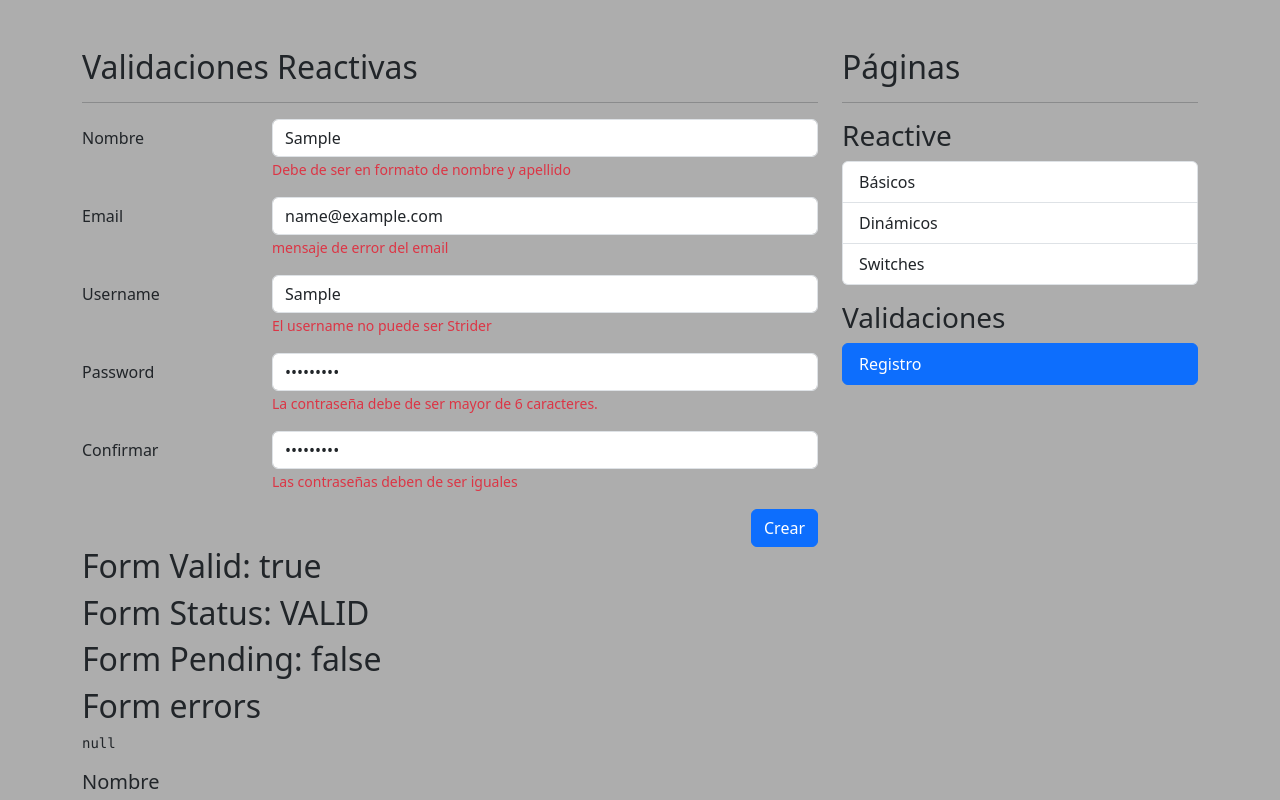
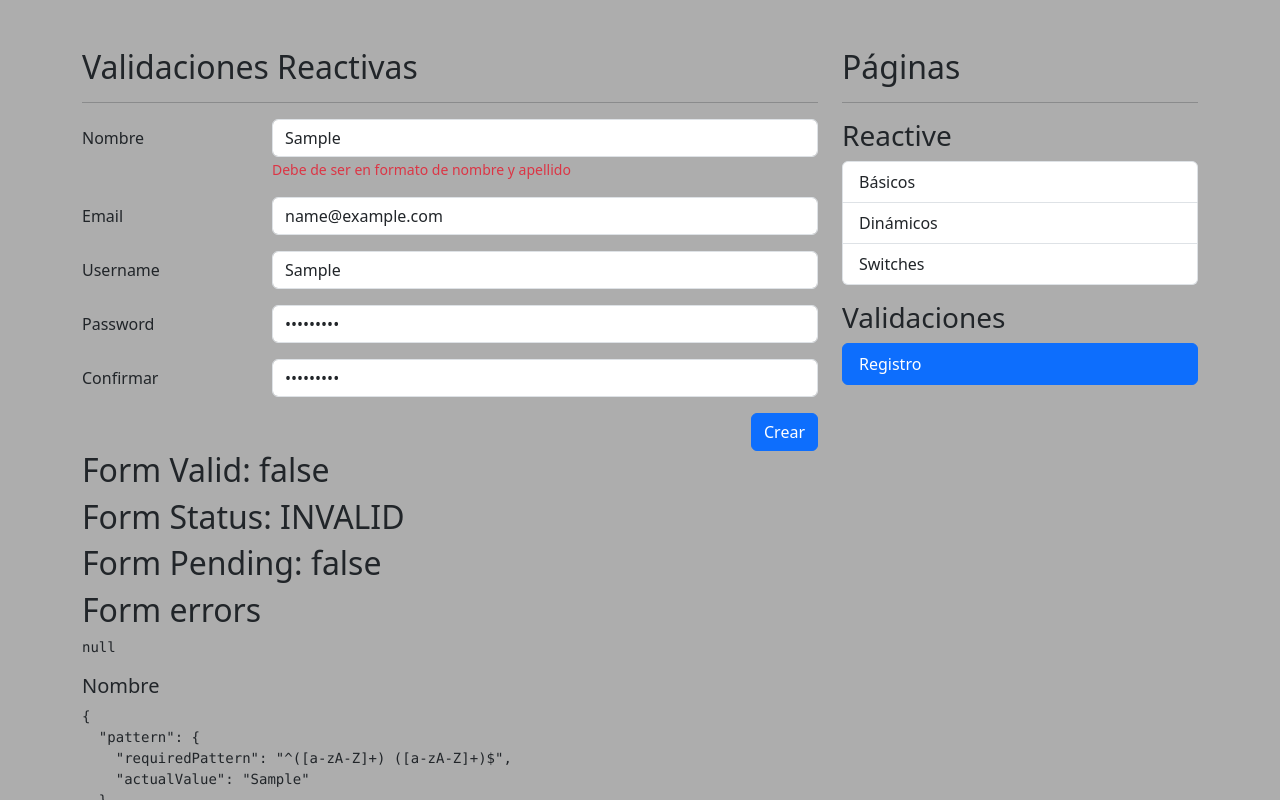
Before and after one commit to Chrisxavix/FormApp, an Angular app: page /auth/sign-up in a window 1280 px wide. Both pictures are taken after typing "Sample", "name@example.com", "Sample", "Sample123", "Sample123" into the empty fields and a click on the button "Crear". Shown: the top 800 px of the page. Built offline with nearby package versions, Linux system fonts and the light colour scheme.

Commit message:
FormApp - validate service

```diff
--- a/src/app/auth/pages/register-page/register-page.component.html
+++ b/src/app/auth/pages/register-page/register-page.component.html
@@ -13,8 +13,11 @@
               class="form-control"
               placeholder="Nombre del usuario"
               formControlName="name">
-            <span class="form-text text-danger">
-                Debe de ser en formato de nombre y apellido
+
+            <span
+              *ngIf="isValidField('name')"
+              class="form-text text-danger">
+              Debe de ser en formato de nombre y apellido
             </span>
           </div>
         </div>
@@ -28,7 +31,10 @@
               class="form-control"
               placeholder="Email del usuario"
               formControlName="email">
-            <span class="form-text text-danger">
+
+            <span
+              *ngIf="isValidField('email')"
+              class="form-text text-danger">
               mensaje de error del email
             </span>
           </div>
@@ -43,7 +49,10 @@
               class="form-control"
               placeholder="Nombre código del usuario"
               formControlName="username">
-            <span class="form-text text-danger">
+
+            <span
+              *ngIf="isValidField('username')"
+              class="form-text text-danger">
               El username no puede ser Strider
             </span>
           </div>
@@ -58,7 +67,10 @@
               class="form-control"
               placeholder="Password de su cuenta"
               formControlName="password">
-            <span class="form-text text-danger">
+
+            <span
+              *ngIf="isValidField('password')"
+              class="form-text text-danger">
               La contraseña debe de ser mayor de 6 caracteres.
             </span>
           </div>
@@ -73,9 +85,12 @@
               class="form-control"
               placeholder="Confirmar la contraseña"
               formControlName="password2">
-              <span class="form-text text-danger">
-                Las contraseñas deben de ser iguales
-              </span>
+
+            <span
+              *ngIf="isValidField('password2')"
+              class="form-text text-danger">
+              Las contraseñas deben ser iguales
+            </span>
           </div>
         </div>
 
--- a/src/app/auth/pages/register-page/register-page.component.ts
+++ b/src/app/auth/pages/register-page/register-page.component.ts
@@ -1,6 +1,6 @@
 import { Component } from '@angular/core';
 import { FormBuilder, FormGroup, Validators } from '@angular/forms';
-import { cantBeStrider } from '../../../shared/validators/validators';
+import { ValidatorsService } from '../../../shared/service/validators.service';
 
 @Component({
   selector: 'app-register-page',
@@ -10,29 +10,27 @@
 export class RegisterPageComponent {
 
   constructor(
-    private fb: FormBuilder
-  ) {
-
-  }
+    private fb: FormBuilder,
+    private validatorsService: ValidatorsService,
+  ) { }
 
   /* si es síncrono se manda en el mismo array:
     username: ["", [Validators.required, cantBeStrider]],
   */
   public myForm: FormGroup = this.fb.group({
-    name: ["", [Validators.required]],
-    email: ["", [Validators.required]],
-    username: ["", [Validators.required, cantBeStrider]],
+    name: ["", [Validators.required, Validators.pattern(this.validatorsService.firstNameAndLastnamePattern)]],
+    email: ["", [Validators.required, Validators.email, Validators.pattern(this.validatorsService.emailPattern)]],
+    username: ["", [Validators.required, this.validatorsService.cantBeStrider]],
     password: ["", [Validators.required, Validators.minLength(6)]],
     password2: ["", [Validators.required]],
   })
 
   onSubmit(): void {
-    if(this.myForm.invalid) {
-      console.log("Form inválido");
-      this.myForm.markAllAsTouched();
-      return;
-    }
-    console.log("Form inválido", this.myForm.value);
+    this.myForm.markAllAsTouched();
+    this.myForm.markAllAsTouched();
   }
 
+  isValidField(field: string) {
+    return this.validatorsService.isValidField(this.myForm, field);
+  }
 }
--- /dev/null
+++ b/src/app/shared/service/validators.service.ts
@@ -0,0 +1,25 @@
+import { Injectable } from '@angular/core';
+import { FormControl, ValidationErrors, FormGroup } from '@angular/forms';
+
+@Injectable({
+  providedIn: 'root'
+})
+export class ValidatorsService {
+
+  public firstNameAndLastnamePattern: string = '([a-zA-Z]+) ([a-zA-Z]+)';
+  public emailPattern: string = "^[a-z0-9._%+-]+@[a-z0-9.-]+\\.[a-z]{2,4}$";
+
+  public cantBeStrider = (control: FormControl): ValidationErrors | null => {
+    const value: string = control.value.trim().toLowerCase();
+    if (value == "strider") {
+      return {
+        noStrider: true
+      }
+    }
+    return null;
+  }
+
+  public isValidField(form: FormGroup, field: string): boolean | null {
+    return form.controls[field].errors && form.controls[field].touched;
+  }
+}
--- a/src/app/shared/validators/validators.ts
+++ b/src/app/shared/validators/validators.ts
@@ -9,3 +9,6 @@
   }
   return null;
 }
+
+export const firstNameAndLastnamePattern: string = '([a-zA-Z]+) ([a-zA-Z]+)';
+export const emailPattern: string = "^[a-z0-9._%+-]+@[a-z0-9.-]+\\.[a-z]{2,4}$";
```
